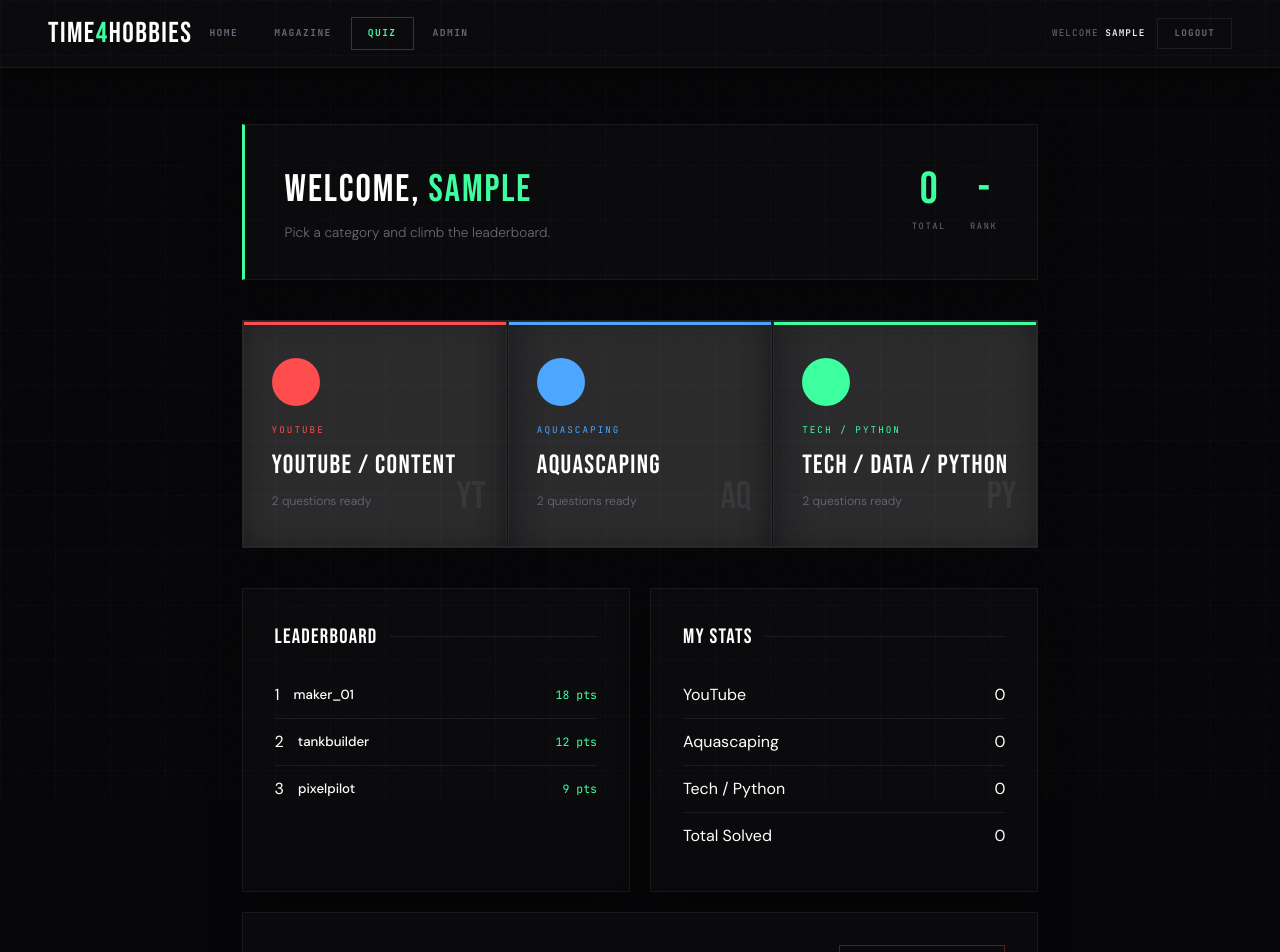
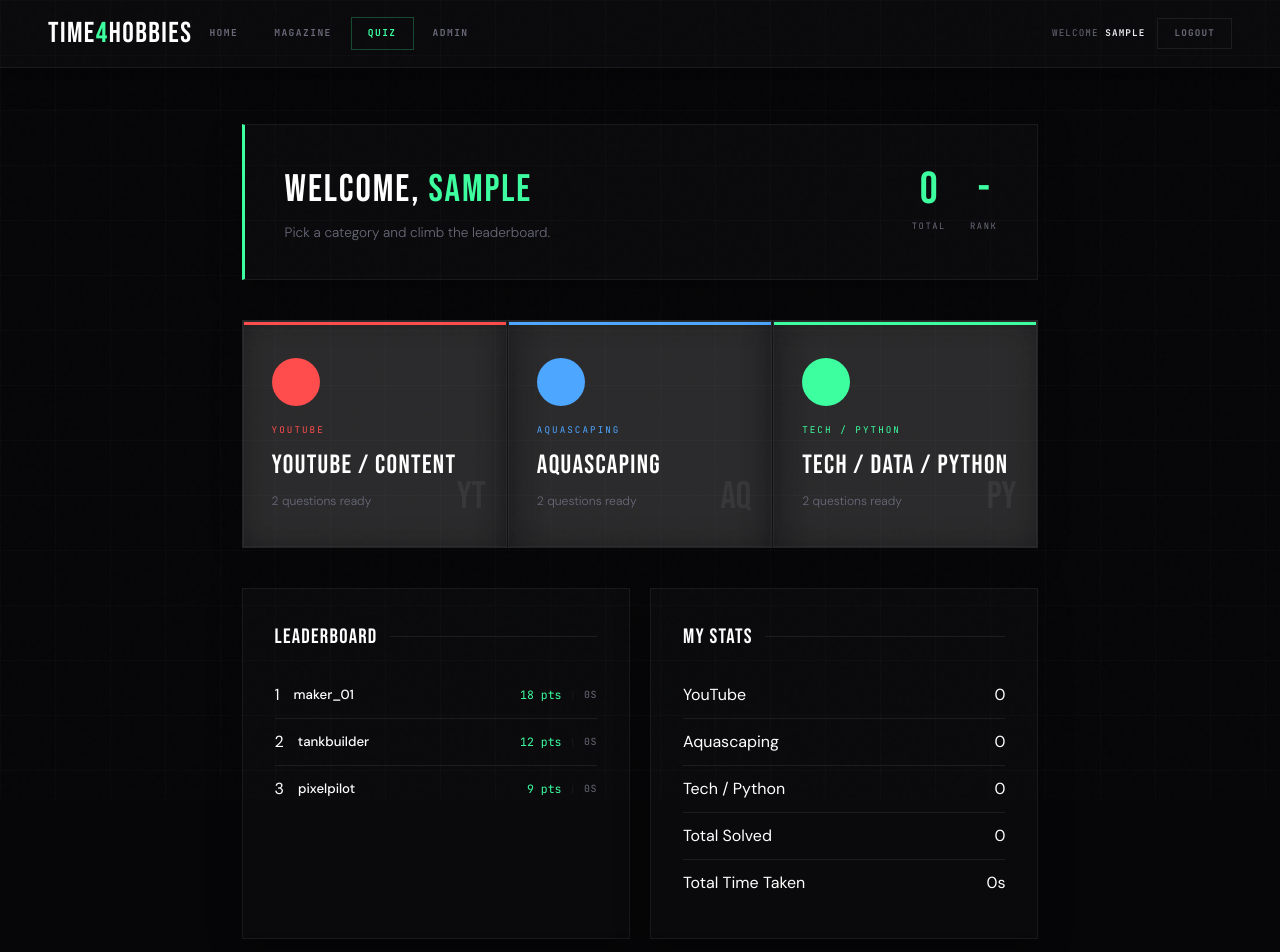
Before and after one commit to sangamkendre/time4hobbies-frontend, a React (Vite) app: page /dashboard in a window 1280 px wide. Shown: the top 952 px of the page. Built offline with nearby package versions, Linux system fonts and the light colour scheme; no server answers; sample sign-in values are in the browser's storage; the HTML template or start-up script is replaced by a standard one.

Commit message:
feat: enhance leaderboard UI and quiz timer visibility

```diff
--- a/src/pages/Dashboard.jsx
+++ b/src/pages/Dashboard.jsx
@@ -49,6 +49,13 @@ export default function Dashboard() {
   }, [leaderboard, user]);
 
   const total = user?.score_total || 0;
+
+  const formatTime = (seconds) => {
+    if (!seconds) return '0s';
+    const m = Math.floor(seconds / 60);
+    const s = seconds % 60;
+    return m > 0 ? `${m}m ${s}s` : `${s}s`;
+  };
 
   const handleDeleteOtpRequest = async () => {
     setDeleteError('');
@@ -133,7 +140,11 @@ export default function Dashboard() {
                   {index + 1}
                 </span>
                 <span className="lb-name">{entry.username}</span>
-                <span className="lb-score">{entry.score_total || 0} pts</span>
+                <div className="lb-score-wrap">
+                  <span className="lb-score">{entry.score_total || 0} pts</span>
+                  <span className="lb-sep">|</span>
+                  <span className="lb-time">{formatTime(entry.time_total)}</span>
+                </div>
               </div>
             ))}
           </div>
@@ -155,6 +166,10 @@ export default function Dashboard() {
             <div className="stat-row">
               <span className="stat-k">Total Solved</span>
               <span className="stat-v">{total}</span>
+            </div>
+            <div className="stat-row">
+              <span className="stat-k">Total Time Taken</span>
+              <span className="stat-v">{formatTime(user?.time_total)}</span>
             </div>
           </div>
         </section>
--- a/src/pages/Quiz.jsx
+++ b/src/pages/Quiz.jsx
@@ -15,15 +15,25 @@ export default function Quiz() {
   const [chosen, setChosen] = useState(null);
   const [correct, setCorrect] = useState(0);
   const [finished, setFinished] = useState(false);
-  const [startTime, setStartTime] = useState(Date.now());
+  const [startTime, setStartTime] = useState(null);
+  const [elapsed, setElapsed] = useState(0);
   const [submitting, setSubmitting] = useState(false);
+
+  useEffect(() => {
+    if (!startTime || finished) return;
+    const interval = setInterval(() => {
+      setElapsed(Math.floor((Date.now() - startTime) / 1000));
+    }, 1000);
+    return () => clearInterval(interval);
+  }, [startTime, finished]);
 
   useEffect(() => {
     setIdx(0);
     setChosen(null);
     setCorrect(0);
     setFinished(false);
-    setStartTime(Date.now());
+    setStartTime(null);
+    setElapsed(0);
     api.get(`/questions?category=${category}`)
       .then((res) => {
         const loaded = res.data.questions?.length ? res.data.questions : fallbackQuestions.filter((q) => q.category === category);
@@ -35,6 +45,12 @@ export default function Quiz() {
   const current = questions[idx];
   const total = questions.length;
   const pct = total ? ((idx + 1) / total) * 100 : 0;
+
+  const formatTime = (seconds) => {
+    const m = Math.floor(seconds / 60);
+    const s = seconds % 60;
+    return `${m}:${s.toString().padStart(2, '0')}`;
+  };
 
   const resultMessage = useMemo(() => {
     const percent = total ? Math.round((correct / total) * 100) : 0;
@@ -51,6 +67,11 @@ export default function Quiz() {
     if (chosen !== null) return;
     setChosen(optionIndex);
     if (optionIndex === current.correct_idx) setCorrect((value) => value + 1);
+  };
+
+  const startQuiz = () => {
+    setStartTime(Date.now());
+    setElapsed(0);
   };
 
   const finish = async () => {
@@ -82,7 +103,7 @@ export default function Quiz() {
     setChosen(null);
   };
 
-  if (!current && !finished) {
+  if (!questions.length && !finished) {
     return (
       <div className="screen active">
         <nav className="t4h-nav">
@@ -90,7 +111,28 @@ export default function Quiz() {
           <div className="nav-right"><button className="nbtn" type="button" onClick={() => navigate('/dashboard')}>Dashboard</button></div>
         </nav>
         <main className="page-body">
-          <div className="panel">No questions are available for this category yet.</div>
+          <div className="panel">Loading questions...</div>
+        </main>
+      </div>
+    );
+  }
+
+  if (!startTime && !finished) {
+    return (
+      <div className="screen active">
+        <nav className="t4h-nav">
+          <button className="nav-logo" type="button" onClick={() => navigate('/')}>TIME<span>4</span>HOBBIES</button>
+          <div className="nav-right"><button className="nbtn danger" type="button" onClick={() => navigate('/dashboard')}>Exit Quiz</button></div>
+        </nav>
+        <main className="result-center">
+          <div className="result-box">
+            <span className="res-lbl">{meta.label}</span>
+            <div className="res-big" style={{ fontSize: '3rem', marginBottom: '20px' }}>Ready?</div>
+            <p className="res-msg">This quiz has {total} questions. Your time starts as soon as you hit the button below.</p>
+            <div className="res-btns">
+              <button className="btn-solid-green" type="button" onClick={startQuiz}>Start Quiz</button>
+            </div>
+          </div>
         </main>
       </div>
     );
@@ -108,6 +150,7 @@ export default function Quiz() {
             <span className="res-lbl">{meta.label}</span>
             <div className="res-big">{correct}/{total}</div>
             <span className="res-lbl">Questions Correct</span>
+            <div className="res-time">Time: {formatTime(elapsed)}</div>
             <p className="res-msg">{resultMessage}</p>
             <div className="res-btns">
               <button className="nbtn" type="button" onClick={() => navigate('/dashboard')}>Dashboard</button>
@@ -135,6 +178,10 @@ export default function Quiz() {
           <div className="q-prog">
             <div className="q-prog-bar"><div className="q-prog-fill" style={{ width: `${pct}%` }} /></div>
             <span className="q-prog-txt">{idx + 1}/{total}</span>
+          </div>
+          <div className="q-timer">
+            <svg xmlns="http://www.w3.org/2000/svg" width="16" height="16" viewBox="0 0 24 24" fill="none" stroke="currentColor" strokeWidth="2" strokeLinecap="round" strokeLinejoin="round"><circle cx="12" cy="12" r="10"/><polyline points="12 6 12 12 16 14"/></svg>
+            {formatTime(elapsed)}
           </div>
         </div>
 
--- a/src/styles/complete-ui.css
+++ b/src/styles/complete-ui.css
@@ -563,3 +563,11 @@ textarea.f-input{resize:vertical;min-height:80px;}
 .input-with-btn .f-input{flex:1;}
 .btn-gray{color:var(--muted);border-color:var(--border);background:var(--surface2);cursor:not-allowed;}
 .f-help{font-family:'JetBrains Mono',monospace;font-size:0.58rem;line-height:1.6;color:var(--muted2);margin-top:8px;}
+
+/* TIMER & SCORE EXTENSIONS */
+.q-timer{display:flex;align-items:center;gap:8px;font-family:'JetBrains Mono',monospace;font-size:0.75rem;color:var(--green);background:rgba(61,255,160,0.06);padding:6px 12px;border:1px solid rgba(61,255,160,0.2); animation: timerPulse 2s infinite;}
+@keyframes timerPulse { 0%, 100% { opacity: 1; } 50% { opacity: 0.7; } }
+.res-time{font-family:'JetBrains Mono',monospace;font-size:0.85rem;color:var(--green);margin-bottom:12px;}
+.lb-score-wrap{display:flex;align-items:center;gap:10px;}
+.lb-sep{font-size:0.7rem;color:var(--border2);opacity:0.5;}
+.lb-time{font-family:'JetBrains Mono',monospace;font-size:0.62rem;color:var(--muted);text-transform:uppercase;letter-spacing:0.05em;}
```
